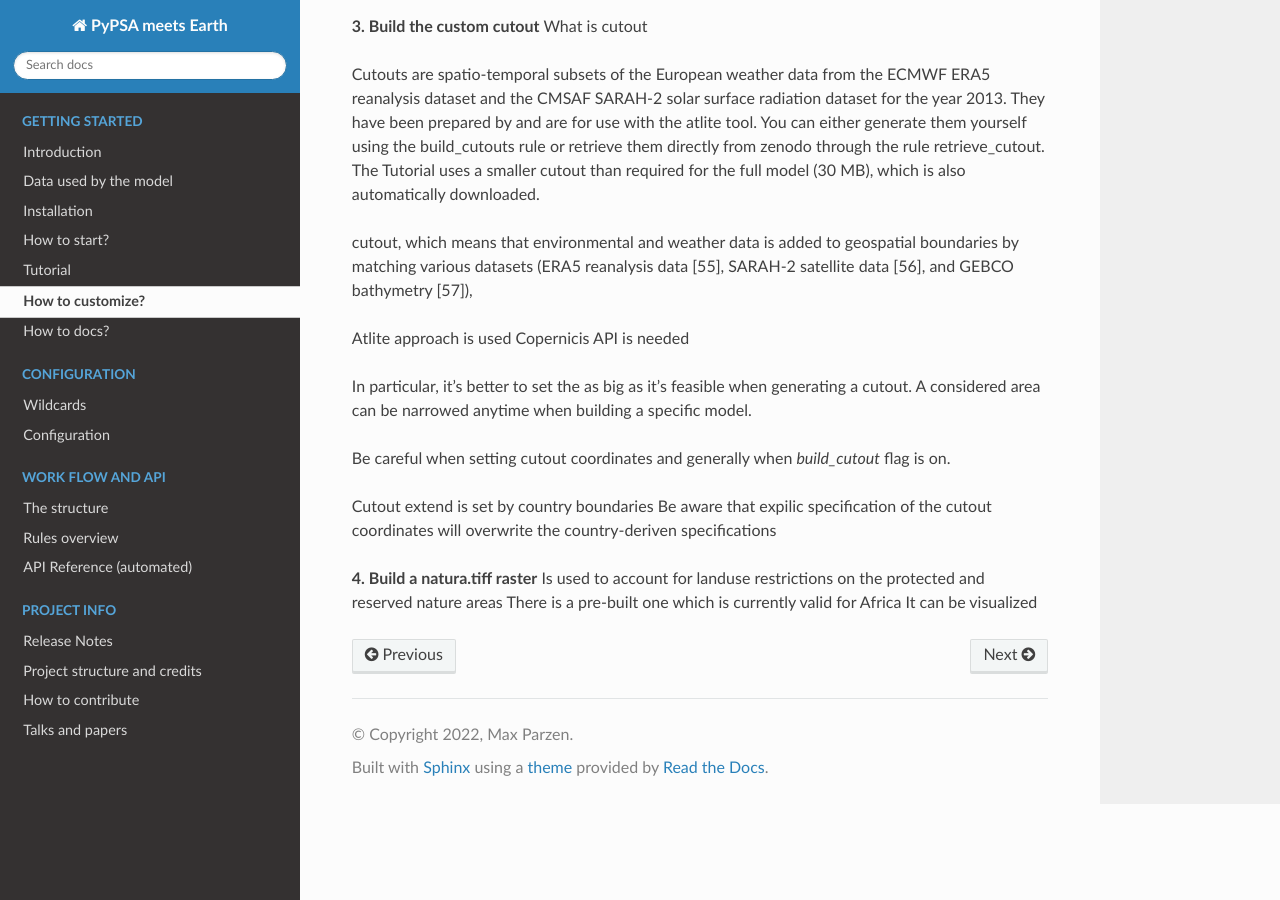
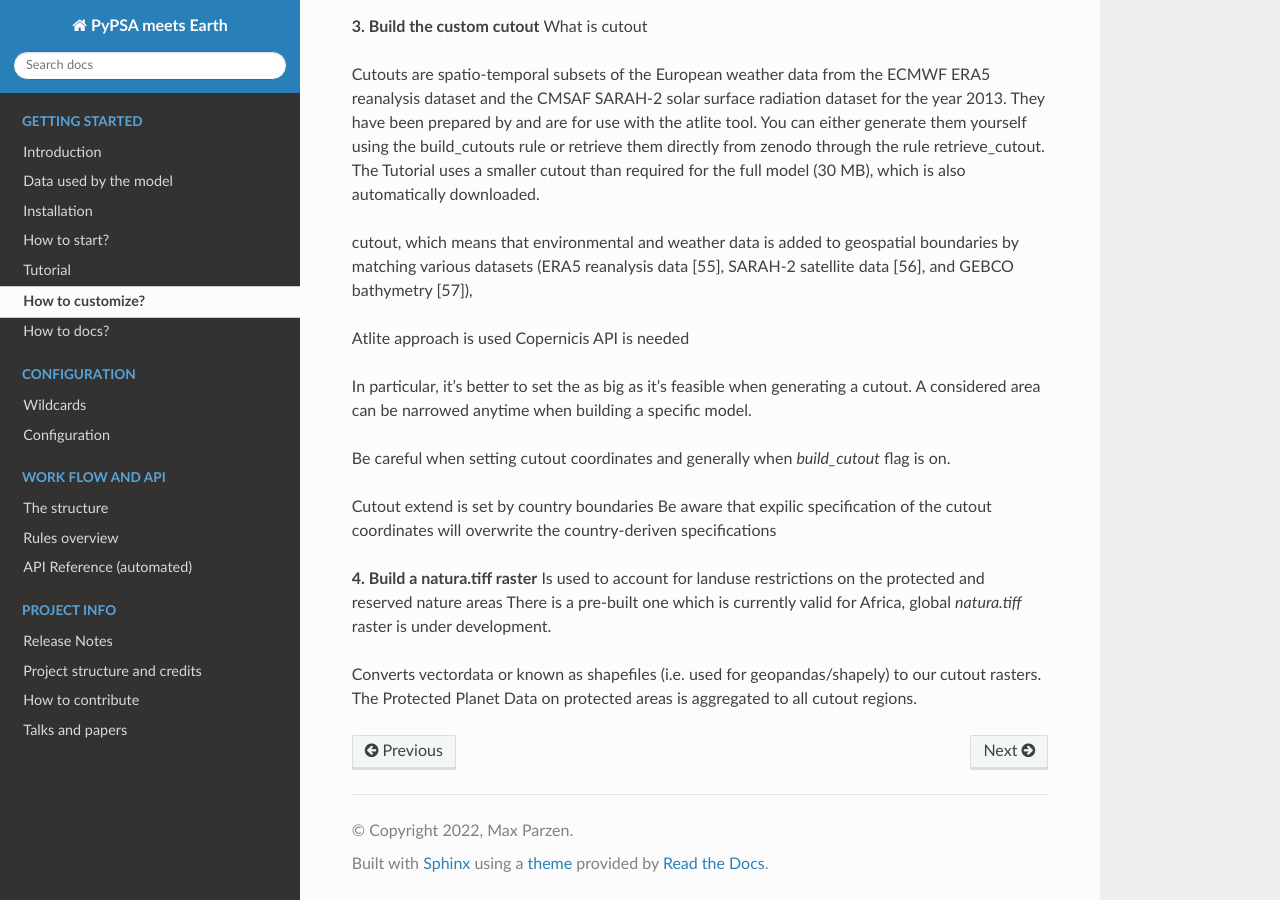
Before and after one commit to pypsa-meets-earth/pypsa-earth, a Sphinx documentation site: the page built from doc/how_to_customize.rst, in a window 1280 px wide and 900 px high, scrolled down 913 px. Built offline with Sphinx 7.4.7 and the Read the Docs theme 2.0.0, drawn with Linux system fonts in a browser that asks for light colours; pages that are not in the unit, such as notebooks, are missing from menus; the version number could not be read and is left out.

Commit message:
Draft natura.tiff explanations

```diff
--- a/doc/how_to_customize.rst
+++ b/doc/how_to_customize.rst
@@ -48,5 +48,6 @@ Be aware that expilic specification of the cutout coordinates will overwrite the
 
 **4. Build a natura.tiff raster**
 Is used to account for landuse restrictions on the protected and reserved nature areas
-There is a pre-built one which is currently valid for Africa
-It can be visualized
+There is a pre-built one which is currently valid for Africa, global `natura.tiff` raster is under development.
+
+Converts vectordata or known as shapefiles (i.e. used for geopandas/shapely) to our cutout rasters. The Protected Planet Data on protected areas is aggregated to all cutout regions.
```
